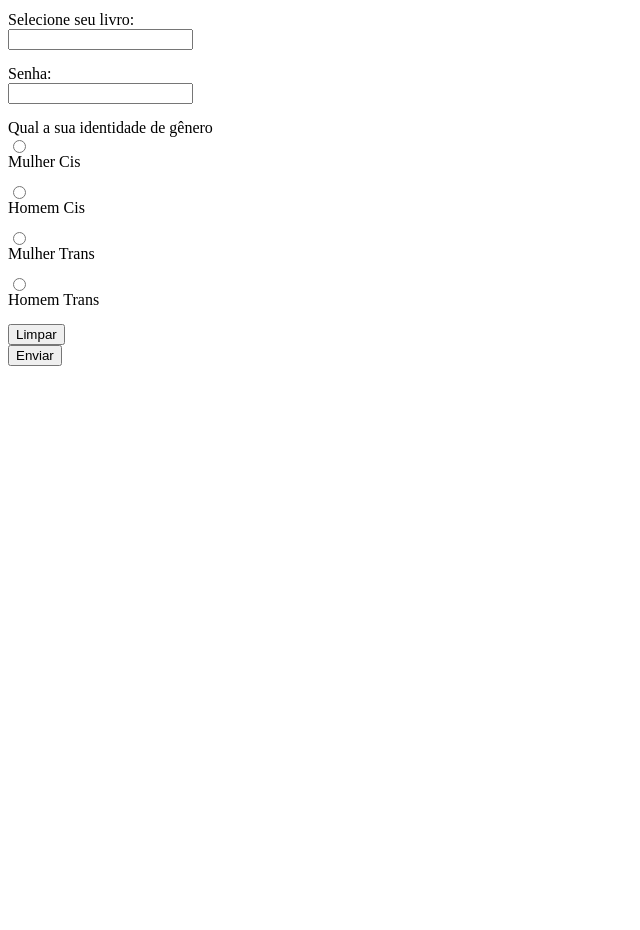
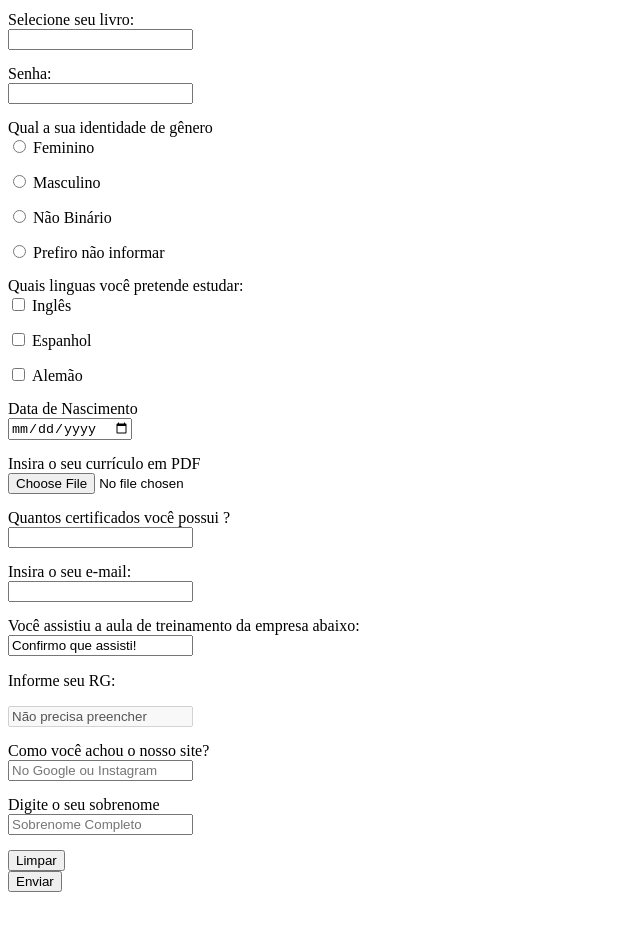
Before and after one commit to Sammarques88/Formularios, a plain HTML site: page Formularios/index.html in a window 1280 px wide. Shown: the part 640-1570 px from the top of the page, without its empty margins (0-640 px from the left). Before the commit the page ends 1529 px from the top, so only its background shows below. Drawn offline with Linux system fonts and the light colour scheme.

Commit message:
Add files via upload

```diff
--- a/Formularios/css/styles.css
+++ b/Formularios/css/styles.css
@@ -8,3 +8,9 @@ div{
 div input, div label{
     display: block;
 }
+
+/* Input Radio */
+
+.radio label, .radio input, .radio span{
+    display: inline-block;
+}
--- a/Formularios/index.html
+++ b/Formularios/index.html
@@ -100,21 +100,90 @@
    <div>
     <label for="genero">Qual a sua identidade de gênero</label>
     <div class="radio">
-        <input type="radio" value="Mulher-Cis" name="genero" />
-        <label for="Mulher-Cis">Mulher Cis</label>
+        <input type="radio" value="Feminino" name="genero" />
+        <label for="Feminino">Feminino</label>
     </div>
     <div class="radio">
-        <input type="radio" value="Homem-Cis" name="genero" />
-        <label for="Homem-Cis">Homem Cis</label>
+        <input type="radio" value="Masculino" name="genero" />
+        <label for="Masculino">Masculino</label>
    </div>
    <div class="radio">
-    <input type="radio" value="Mulher-Trans" name="genero" />
-    <label for="Mulher-Trans">Mulher Trans</label>
+    <input type="radio" value="Nao-Binario" name="genero" />
+    <label for="Nao-Binario">Não Binário</label>
     </div>
     <div class="radio">
-        <input type="radio" value="Homem-Trans" name="genero" />
-        <label for="Homem-Trans">Homem Trans</label>
+        <input type="radio" value="Prefiro-Nao-Informar" name="genero" />
+        <label for="Prefiro-Nao-Informar">Prefiro não informar</label>
         </div>
+   </div>
+
+        <!-- Input Checkbox -->
+
+        <div>
+            <label for="linguasestrangeiras">Quais linguas você pretende estudar:</label>
+        <div class="radio">
+            <input type="checkbox" name="linguasestrangeiras" value="ingles">
+            <label for="ingles">Inglês</label>
+        </div>
+            <div class="radio">
+                <input type="checkbox" name="linguasestrangeiras" value="Espanhol">
+                <label for="Espanhol">Espanhol</label>
+            </div>
+                <div class="radio">
+                    <input type="checkbox" name="linguasestrangeiras" value="Alemao">
+                    <label for="Alemao">Alemão</label>
+
+            </div>
+
+            <!-- Input Data -->
+             <div>
+                <label for="datadenascimento">Data de Nascimento</label>
+                <input type="date" name="data"/>
+            </div>
+
+            <!-- Input File -->
+             <div>
+                <label for="arquivo">Insira o seu currículo em PDF</label>
+                <input type="file" name="arquivo">
+             </div>
+
+
+        <!-- Input Number -->
+ <div>
+    <label for="certificados">Quantos certificados você possui ?</label>
+    <input type="number" name="certificados">
+ </div>
+
+        <!-- Input E-mail-->
+         <div>
+            <label for="emailinserido">Insira o seu e-mail:</label>
+            <input type="email" name="emailinserido">
+         </div>
+
+         <!-- Atributo Value -->
+          <div>
+            <label for="confirmaraula">Você assistiu a aula de treinamento da empresa abaixo:</label>
+            <input type="text" value="Confirmo que assisti!" name="confirmaraula">
+          </div>
+
+          <!-- Atributo Disabled -->
+           <div>
+            <p>Informe seu RG: </p>
+            <input type="text" value="Não precisa preencher" disabled>
+           </div>
+
+            <!-- Atributo Placeholder -->
+             <div>
+                <label for="pesquisa">Como você achou o nosso site?</label>
+                <input type="text" name="pesquisa" placeholder="No Google ou Instagram">
+             </div>
+
+             <!-- Atributo Required -->
+             <div>
+                <label for="sobrenome">Digite o seu sobrenome</label>
+                <input type="text" name="sobrenome" placeholder="Sobrenome Completo" required>
+             </div>
+
 
   <!-- Limpando/Resetando o Formulário-->
    <input type="reset" value="Limpar" />
@@ -125,5 +194,6 @@
 
     </form>
 
+
 </body>
 </html>
```
